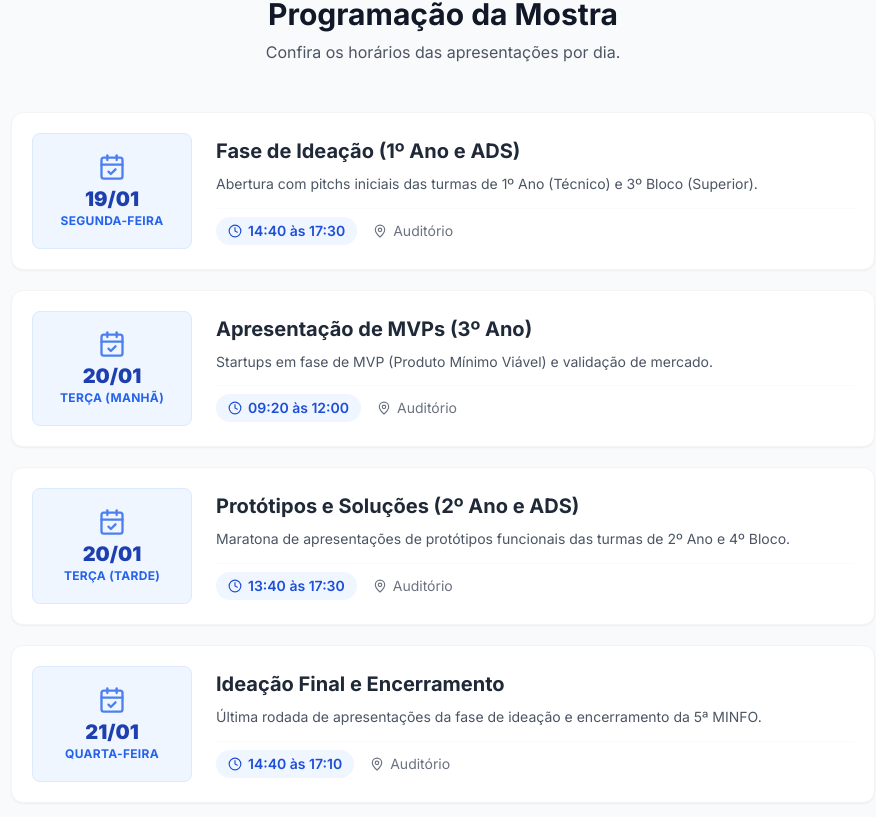
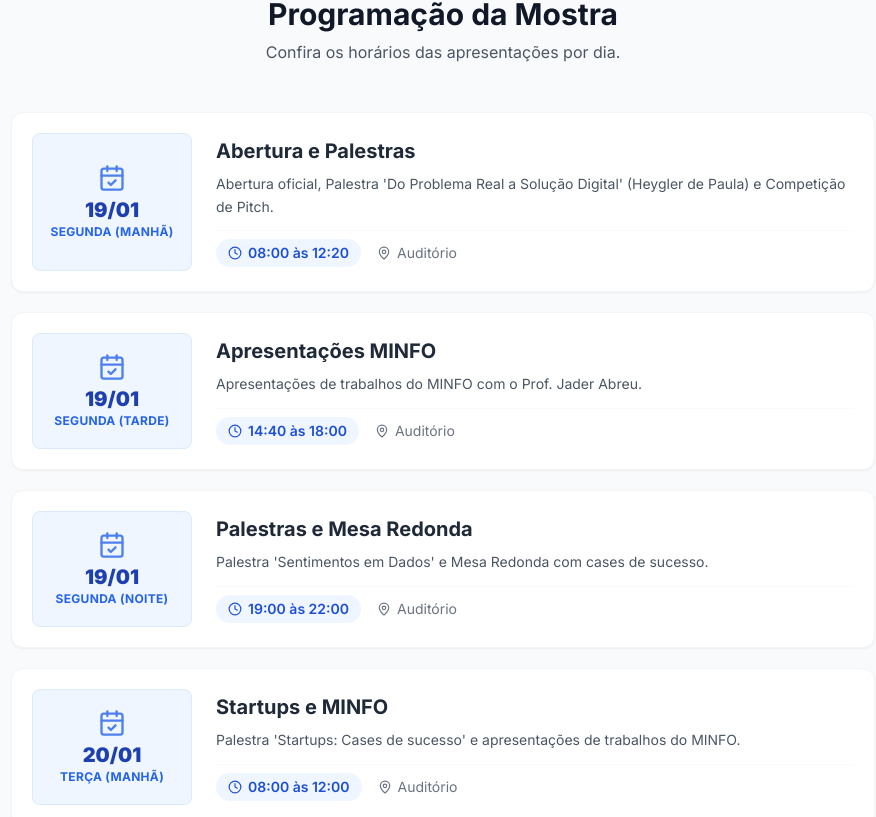
Before and after one commit to Lorrany17/minfo-2026, a Next.js app: page / in a window 1280 px wide. Shown: the part 1980-2797 px from the top of the page, without its empty margins (197-1073 px from the left). Built offline with nearby package versions, Linux system fonts and the light colour scheme; no server answers.

Commit message:
Cronograma atualizado

```diff
--- a/src/components/Cronograma.tsx
+++ b/src/components/Cronograma.tsx
@@ -1,39 +1,87 @@
 "use client";
-import { Clock, CalendarCheck, MapPin } from 'lucide-react';
+import { Clock, CalendarCheck, MapPin } from "lucide-react";
 
 const agenda = [
   {
     dia: "19/01",
-    semana: "Segunda-feira",
-    horario: "14:40 às 17:30",
-    titulo: "Fase de Ideação (1º Ano e ADS)",
+    semana: "Segunda (Manhã)",
+    horario: "08:00 às 12:20",
+    titulo: "Abertura e Palestras",
     local: "Auditório",
-    desc: "Abertura com pitchs iniciais das turmas de 1º Ano (Técnico) e 3º Bloco (Superior)."
+    desc: "Abertura oficial, Palestra 'Do Problema Real a Solução Digital' (Heygler de Paula) e Competição de Pitch.",
+  },
+  {
+    dia: "19/01",
+    semana: "Segunda (Tarde)",
+    horario: "14:40 às 18:00",
+    titulo: "Apresentações MINFO",
+    local: "Auditório",
+    desc: "Apresentações de trabalhos do MINFO com o Prof. Jader Abreu.",
+  },
+  {
+    dia: "19/01",
+    semana: "Segunda (Noite)",
+    horario: "19:00 às 22:00",
+    titulo: "Palestras e Mesa Redonda",
+    local: "Auditório",
+    desc: "Palestra 'Sentimentos em Dados' e Mesa Redonda com cases de sucesso.",
   },
   {
     dia: "20/01",
     semana: "Terça (Manhã)",
-    horario: "09:20 às 12:00",
-    titulo: "Apresentação de MVPs (3º Ano)",
+    horario: "08:00 às 12:00",
+    titulo: "Startups e MINFO",
     local: "Auditório",
-    desc: "Startups em fase de MVP (Produto Mínimo Viável) e validação de mercado."
+    desc: "Palestra 'Startups: Cases de sucesso' e apresentações de trabalhos do MINFO.",
   },
   {
     dia: "20/01",
     semana: "Terça (Tarde)",
-    horario: "13:40 às 17:30",
-    titulo: "Protótipos e Soluções (2º Ano e ADS)",
+    horario: "14:40 às 18:00",
+    titulo: "MINFO",
     local: "Auditório",
-    desc: "Maratona de apresentações de protótipos funcionais das turmas de 2º Ano e 4º Bloco."
+    desc: "Sessão vespertina de apresentações de trabalhos do MINFO.",
+  },
+  {
+    dia: "20/01",
+    semana: "Terça (Noite)",
+    horario: "19:00 às 21:00",
+    titulo: "Fábrica de Startups",
+    local: "Auditório",
+    desc: "Palestra 'Um processo para Fábrica de Startups' com Aislan Rafael (IFPI Teresina).",
   },
   {
     dia: "21/01",
-    semana: "Quarta-feira",
-    horario: "14:40 às 17:10",
-    titulo: "Ideação Final e Encerramento",
+    semana: "Quarta (Manhã)",
+    horario: "08:00 às 12:20",
+    titulo: "Hackathon e Social",
+    local: "Auditório/Pátio",
+    desc: "Palestra 'Empreendedorismo Social' (Prof. Heleonardo) e I Hackathon do IFPI Campus Picos.",
+  },
+  {
+    dia: "21/01",
+    semana: "Quarta (Tarde)",
+    horario: "15:40 às 17:40",
+    titulo: "MINFO",
     local: "Auditório",
-    desc: "Última rodada de apresentações da fase de ideação e encerramento da 5ª MINFO."
-  }
+    desc: "Última rodada de apresentações de trabalhos do MINFO.",
+  },
+  {
+    dia: "21/01",
+    semana: "Quarta (Noite)",
+    horario: "19:00 às 21:30",
+    titulo: "Mercado Fitness",
+    local: "Auditório",
+    desc: "Palestra 'Empreendendo e inovando no mercado Fitness' com Yves Batista (CEO Fisioform).",
+  },
+  {
+    dia: "22/01",
+    semana: "Quinta (Manhã)",
+    horario: "08:00 às 12:20",
+    titulo: "Arena e Encerramento",
+    local: "Auditório",
+    desc: "Arena de Recrutamento ( VirteX, Oxente Pizzaria e Hamburgão do Beto) e premiações finais do evento.",
+  },
 ];
 
 export default function Cronograma() {
@@ -41,36 +89,52 @@ export default function Cronograma() {
     <section className="py-20 bg-gray-50" id="agenda">
       <div className="container mx-auto px-4 max-w-4xl">
         <div className="text-center mb-12">
-          <h2 className="text-3xl font-bold text-gray-900">Programação da Mostra</h2>
-          <p className="text-gray-600 mt-2">Confira os horários das apresentações por dia.</p>
+          <h2 className="text-3xl font-bold text-gray-900">
+            Programação da Mostra
+          </h2>
+          <p className="text-gray-600 mt-2">
+            Confira os horários das apresentações por dia.
+          </p>
         </div>
 
         <div className="grid gap-5">
           {agenda.map((item, idx) => (
-            <div key={idx} className="bg-white p-5 rounded-xl shadow-sm border border-gray-100 flex flex-col md:flex-row items-stretch gap-6 hover:border-blue-300 transition-all hover:shadow-md group">
-
+            <div
+              key={idx}
+              className="bg-white p-5 rounded-xl shadow-sm border border-gray-100 flex flex-col md:flex-row items-stretch gap-6 hover:border-blue-300 transition-all hover:shadow-md group"
+            >
               {/* Coluna da Data */}
               <div className="bg-blue-50 text-blue-800 p-4 rounded-lg flex flex-col justify-center items-center text-center md:w-40 shrink-0 border border-blue-100 group-hover:bg-blue-100 transition-colors">
-                <CalendarCheck size={28} className="mb-2 text-blue-600 opacity-80" />
-                <span className="block font-black text-xl leading-none mb-1">{item.dia}</span>
-                <span className="block text-xs font-bold uppercase tracking-wide text-blue-600">{item.semana}</span>
+                <CalendarCheck
+                  size={28}
+                  className="mb-2 text-blue-600 opacity-80"
+                />
+                <span className="block font-black text-xl leading-none mb-1">
+                  {item.dia}
+                </span>
+                <span className="block text-xs font-bold uppercase tracking-wide text-blue-600">
+                  {item.semana}
+                </span>
               </div>
 
               {/* Coluna do Conteúdo */}
               <div className="flex-1 flex flex-col justify-center text-center md:text-left py-1">
-                <h3 className="text-lg md:text-xl font-bold text-gray-800 mb-2">{item.titulo}</h3>
-                <p className="text-gray-600 text-sm mb-3 leading-relaxed">{item.desc}</p>
+                <h3 className="text-lg md:text-xl font-bold text-gray-800 mb-2">
+                  {item.titulo}
+                </h3>
+                <p className="text-gray-600 text-sm mb-3 leading-relaxed">
+                  {item.desc}
+                </p>
 
                 <div className="flex flex-wrap items-center justify-center md:justify-start gap-4 mt-auto pt-2 border-t border-gray-50">
                   <span className="flex items-center gap-1.5 text-sm font-semibold text-blue-700 bg-blue-50 px-3 py-1 rounded-full">
-                    <Clock size={14}/> {item.horario}
+                    <Clock size={14} /> {item.horario}
                   </span>
                   <span className="flex items-center gap-1.5 text-sm text-gray-500">
-                    <MapPin size={14}/> {item.local}
+                    <MapPin size={14} /> {item.local}
                   </span>
                 </div>
               </div>
-
             </div>
           ))}
         </div>
--- a/src/components/HeroSection.tsx
+++ b/src/components/HeroSection.tsx
@@ -26,7 +26,7 @@ export default function HeroSection() {
           <div className="flex items-center justify-center gap-2 bg-white/5 px-6 py-3 rounded-lg border border-white/10">
             <Calendar className="text-blue-400" size={20} />
             <div className="text-left">
-              <p className="font-bold text-white">19 a 21 de Janeiro</p>
+              <p className="font-bold text-white">19 a 22 de Janeiro</p>
               <p className="text-gray-400 text-xs">
                 Manhã (09h) e Tarde (14h)
               </p>{" "}
```
